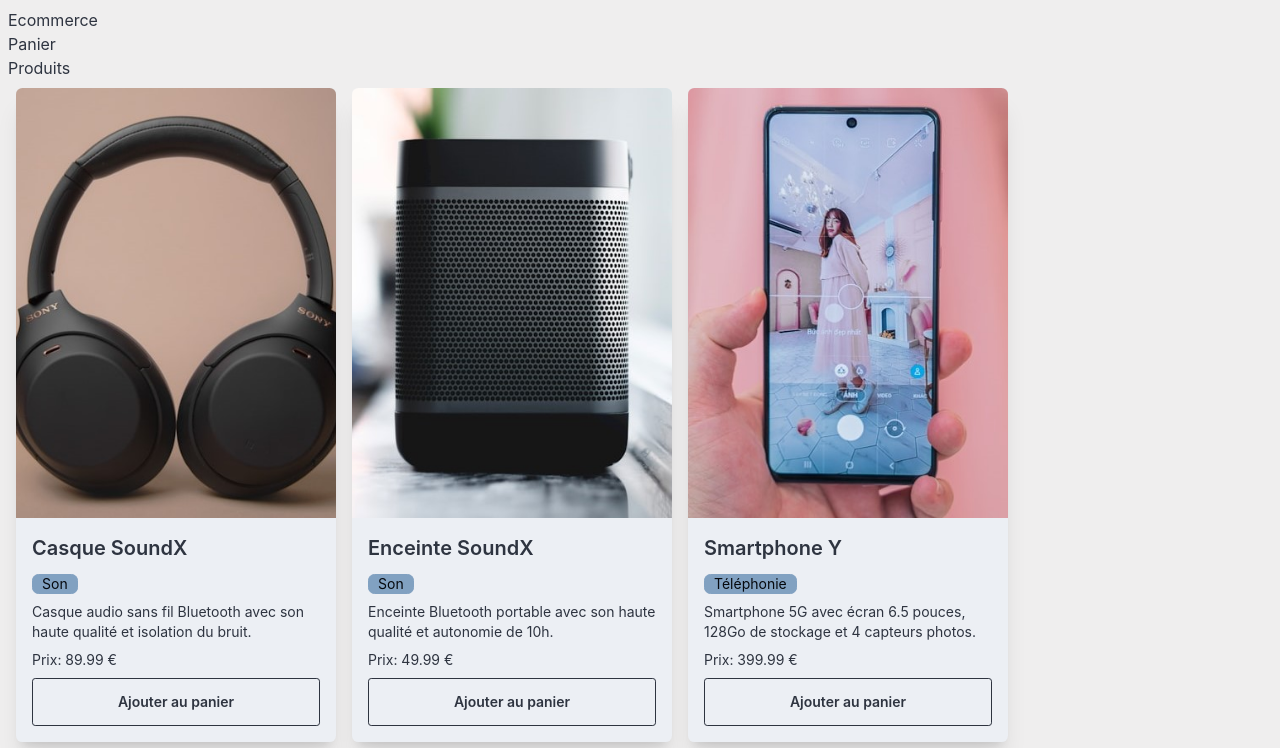
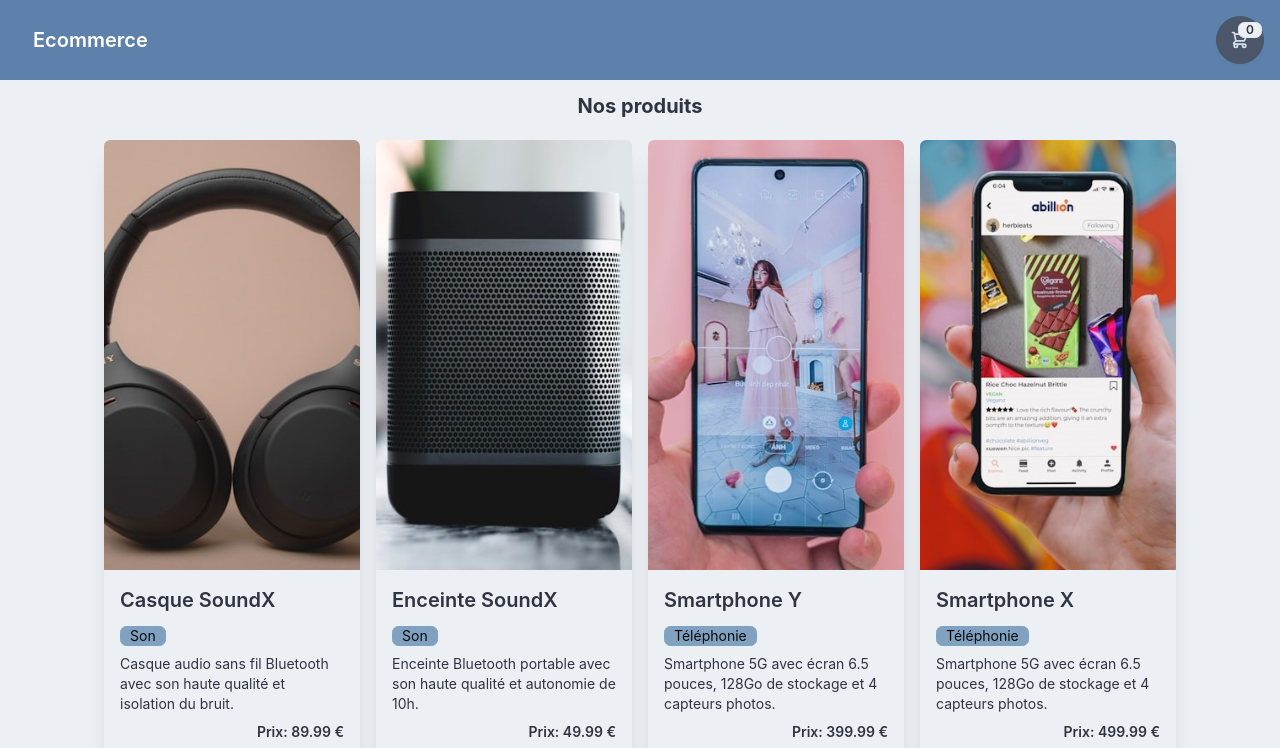
Before and after one commit to Jeremy-Nourri/exercice-react-ecommerce, a React (Vite) app: page / in a window 1280 px wide. Shown: the top 748 px of the page. Built offline with nearby package versions, Linux system fonts and the light colour scheme.

Commit message:
style: cart modal

```diff
--- a/src/App.css
+++ b/src/App.css
@@ -1,5 +1,4 @@
 #root {
   max-width: 1280px;
   margin: 0 auto;
-  padding: 0.5rem;
 }
--- a/src/App.jsx
+++ b/src/App.jsx
@@ -4,27 +4,29 @@ import { useState } from "react";
 import { produits } from "./data/produits";
 import { panier } from "./data/panier";
 /// COMPONENTS
+import Header from "./components/Header";
 import ProductCard from "./components/ProductCard";
 import Modal from "./components/Modal/Modal";
 /// CSS
 import "./App.css";
 
+
 function App() {
+
   const [cart, setCart] = useState(panier);
   const [showModal, setShowModal] = useState(false);
 
   return (
     <>
       <CartContext.Provider value={{ cart, setCart }}>
-        <header className="App-header">
-          <p>Ecommerce</p>
-          <button onClick={() => setShowModal(true)}>Panier</button>
-        </header>
+        <Header setShowModal={setShowModal} cart={cart} />
 
-        <main>
-          <h1>Produits</h1>
-          <div className="flex flex-wrap">
-            {showModal && <Modal setShowModal={setShowModal} />}
+        <main className="px-2">
+
+          <h1 className="text-center my-3 font-bold text-xl">Nos produits</h1>
+
+          <div className="flex flex-wrap justify-center">
+            {showModal && (<Modal setShowModal={setShowModal} />)}
 
             {produits.map((product) => (
               <ProductCard key={product.id} product={product} />
--- a/src/components/Header.jsx
+++ b/src/components/Header.jsx
@@ -0,0 +1,50 @@
+import PropTypes from "prop-types";
+
+export default function Header({ setShowModal, cart }) {
+
+    const totalItems = cart.produits.reduce((acc, element) => {
+        return acc + element.quantite;
+    }, 0);
+
+  return (
+    <header className="bg-primary text-white p-2">
+      <div className="navbar">
+        <div className="flex-1">
+          <a className="btn btn-ghost text-xl">Ecommerce</a>
+        </div>
+        <div className="flex-none">
+            <div
+              tabIndex={0}
+              role="button"
+              className="btn btn-neutral btn-circle"
+                onClick={() => setShowModal(true)}
+            >
+              <div className="indicator">
+                <svg
+                  xmlns="http://www.w3.org/2000/svg"
+                  className="h-5 w-5"
+                  fill="none"
+                  viewBox="0 0 24 24"
+                  stroke="currentColor"
+                >
+                  <path
+                    strokeLinecap="round"
+                    strokeLinejoin="round"
+                    strokeWidth="2"
+                    d="M3 3h2l.4 2M7 13h10l4-8H5.4M7 13L5.4 5M7 13l-2.293 2.293c-.63.63-.184 1.707.707 1.707H17m0 0a2 2 0 100 4 2 2 0 000-4zm-8 2a2 2 0 11-4 0 2 2 0 014 0z"
+                  />
+                </svg>
+                <span className="badge badge-sm indicator-item">{totalItems}</span>
+              </div>
+            </div>
+
+        </div>
+      </div>
+    </header>
+  );
+}
+
+Header.propTypes = {
+  setShowModal: PropTypes.func.isRequired,
+  cart: PropTypes.object.isRequired
+};
--- a/src/components/Modal/Modal.jsx
+++ b/src/components/Modal/Modal.jsx
@@ -1,23 +1,22 @@
 import { createPortal } from "react-dom";
 import { useContext } from "react";
 import { CartContext } from "../../context/CartContext";
-import PropTypes from 'prop-types';
+import PropTypes from "prop-types";
 
 export default function Modal({ setShowModal }) {
-
   const { cart, setCart } = useContext(CartContext);
 
   const closeModal = () => {
     setShowModal(false);
-    }
+  };
 
   const clearCart = () => {
     setCart({
       produits: [],
-            total: 0
-        })
+      total: 0,
+    });
     setShowModal(false);
-    }
+  };
 
   const deleProductInCard = (id) => {
     const newProducts = cart.produits.filter((element) => element.id !== id);
@@ -29,9 +28,9 @@ export default function Modal({ setShowModal }) {
     const total = (cart.total - totalToRemove).toFixed(2);
     setCart({
       produits: newProducts,
-            total: total
-        })
-    }
+      total: total,
+    });
+  };
 
   const handleChangeQuantity = (e) => {
     const newProducts = cart.produits.map((element) => {
@@ -39,35 +38,52 @@ export default function Modal({ setShowModal }) {
         return {
           id: element.id,
           item: element.item,
-                    quantite: parseInt(e.target.value)
-                }
+          quantite: parseInt(e.target.value),
+        };
       }
       return element;
-        })
-        const total = newProducts.reduce((acc, element) => {
-            return acc + (element.item.prix * element.quantite);
-        }, 0).toFixed(2);
+    });
+    const total = newProducts
+      .reduce((acc, element) => {
+        return acc + element.item.prix * element.quantite;
+      }, 0)
+      .toFixed(2);
 
     setCart({
       produits: newProducts,
-            total: total
-        })
-    }
+      total: total,
+    });
+  };
 
   return createPortal(
-        <div className="modal">
+    <div className="fixed top-0 left-0 w-full h-full bg-black bg-opacity-50 flex justify-center items-center">
+      <div className="text-center bg-white p-4 w-1/2 h-96 overflow-y-auto">
+        <div className="text-right">
+          <button
+            className="btn-circle btn-secondary btn text-right"
+            onClick={closeModal}
+          >
+            X
+          </button>
+        </div>
 
-            <button onClick={closeModal}>Fermer</button>
-
-            <h1>Panier</h1>
-
-            <ul>
+        <table className="table-sm w-full text-sm">
+            <caption className="font-bold text-center my-2 p-2 bg-gray-200">Panier</caption>
+          <thead >
+            <tr className="">
+              <th>Article</th>
+              <th>Quantité</th>
+              <th></th>
+              <th>Prix</th>
+            </tr>
+          </thead>
+          <tbody className="text-center">
             {cart.produits.map((product) => (
-                    <li key={product.id}>
-                        <p>{product.item.nom}</p>
-                        <p>Prix : {product.item.prix} €</p>
-                        <label htmlFor={product.id}>Quantité : </label>
+              <tr key={product.id}>
+                <td>{product.item.nom}</td>
+                <td>
                   <input
+                    className="w-10 text-center border border-gray-500"
                     type="number"
                     value={product.quantite}
                     onChange={handleChangeQuantity}
@@ -75,20 +91,38 @@ export default function Modal({ setShowModal }) {
                     min={0}
                     max={10}
                   />
-                        <button onClick={() => deleProductInCard(product.id)}>Supprimer</button>
-                    </li>
+                </td>
+                <td>
+                  <button
+                    className="btn btn-outline btn-xs"
+                    onClick={() => deleProductInCard(product.id)}
+                  >
+                    x
+                  </button>
+                </td>
+                <td>{product.item.prix} €</td>
+              </tr>
             ))}
-            </ul>
+          </tbody>
+          <tfoot>
+            <tr className=" bg-gray-200 font-bold">
+                <td>Total</td>
+                <td></td>
+                <td></td>
+                <td>{cart.total} €</td>
+            </tr>
+          </tfoot>
+        </table>
 
-            <p>Total : {cart.total} €</p>
-            <button onClick={clearCart}>Vider le panier</button>
+        <button className="block btn btn-sm btn-secondary mt-3 mx-auto">Passer commande</button>
 
+        <button className="block btn btn-sm bg-gray-200 mt-3 mx-auto" onClick={clearCart}>Vider le panier</button>
+      </div>
     </div>,
     document.body
-    )
-
+  );
 }
 
 Modal.propTypes = {
-    setShowModal: PropTypes.func.isRequired
-}
+  setShowModal: PropTypes.func.isRequired,
+};
--- a/src/components/ProductCard.jsx
+++ b/src/components/ProductCard.jsx
@@ -42,7 +42,7 @@ export default function ProductCard({ product }) {
   };
 
   return (
-    <article className="card card-compact w-80 bg-base-100 shadow-xl m-2">
+    <article className="card card-compact w-64 bg-base-100 shadow-xl m-2">
 
         <figure className="h-[430px]">
           <img
@@ -57,7 +57,9 @@ export default function ProductCard({ product }) {
           </h2>
           <div className="badge badge-secondary">{item.categorie}</div>
           <p>{item.description}</p>
-          <p className="">Prix: {item.prix} €</p>
+          <div className="card-actions justify-end font-semibold">
+            Prix: {item.prix} €
+          </div>
           <button className="btn btn-outline" onClick={addProductInCart}>Ajouter au panier</button>
         </div>
     </article>
--- a/src/index.css
+++ b/src/index.css
@@ -6,7 +6,6 @@
   font-family: Inter, system-ui, Avenir, Helvetica, Arial, sans-serif;
   line-height: 1.5;
   font-weight: 400;
-  background-color: rgb(239, 238, 238);
 
   font-synthesis: none;
   text-rendering: optimizeLegibility;
```
Lines whose indentation alone changed are shown as unchanged.
